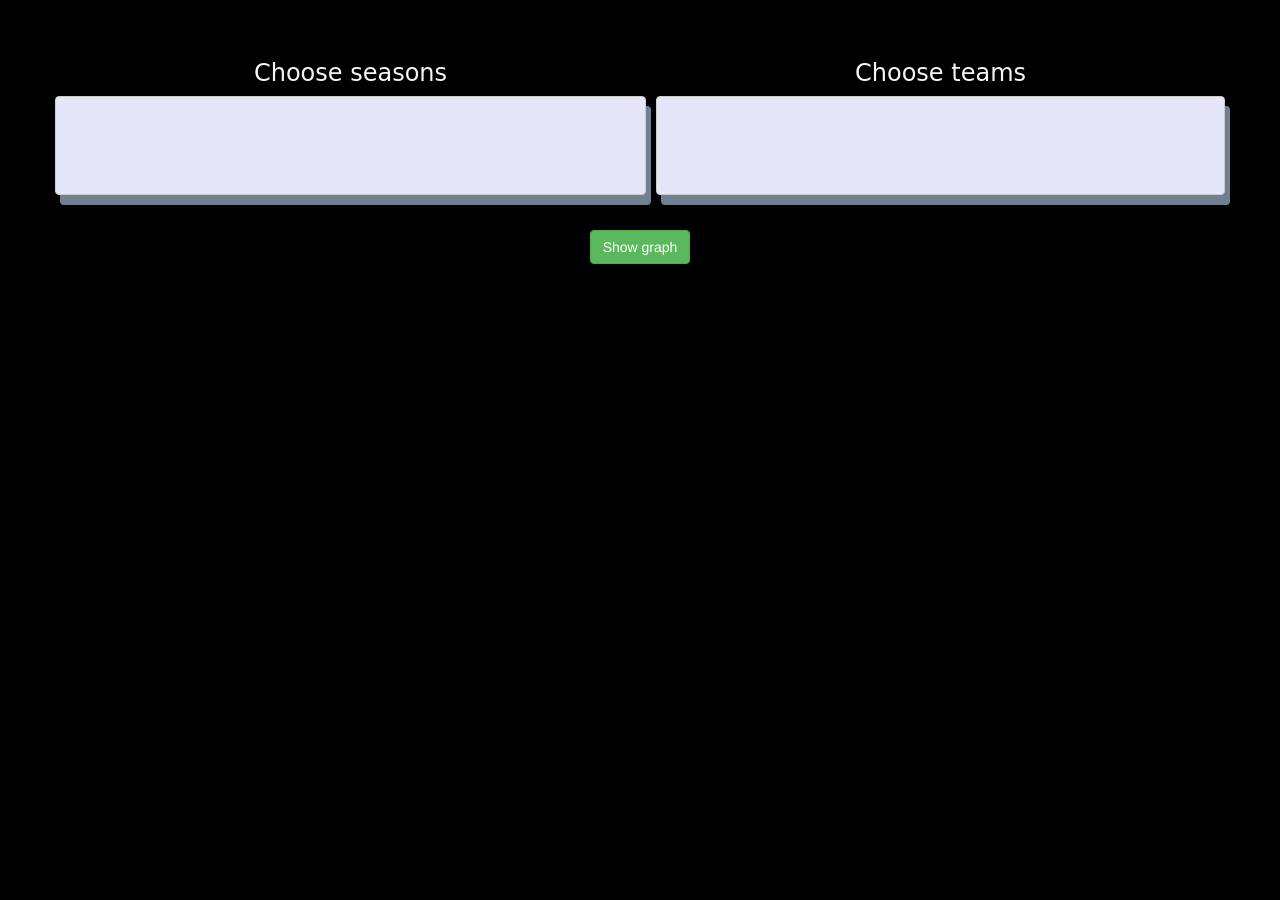
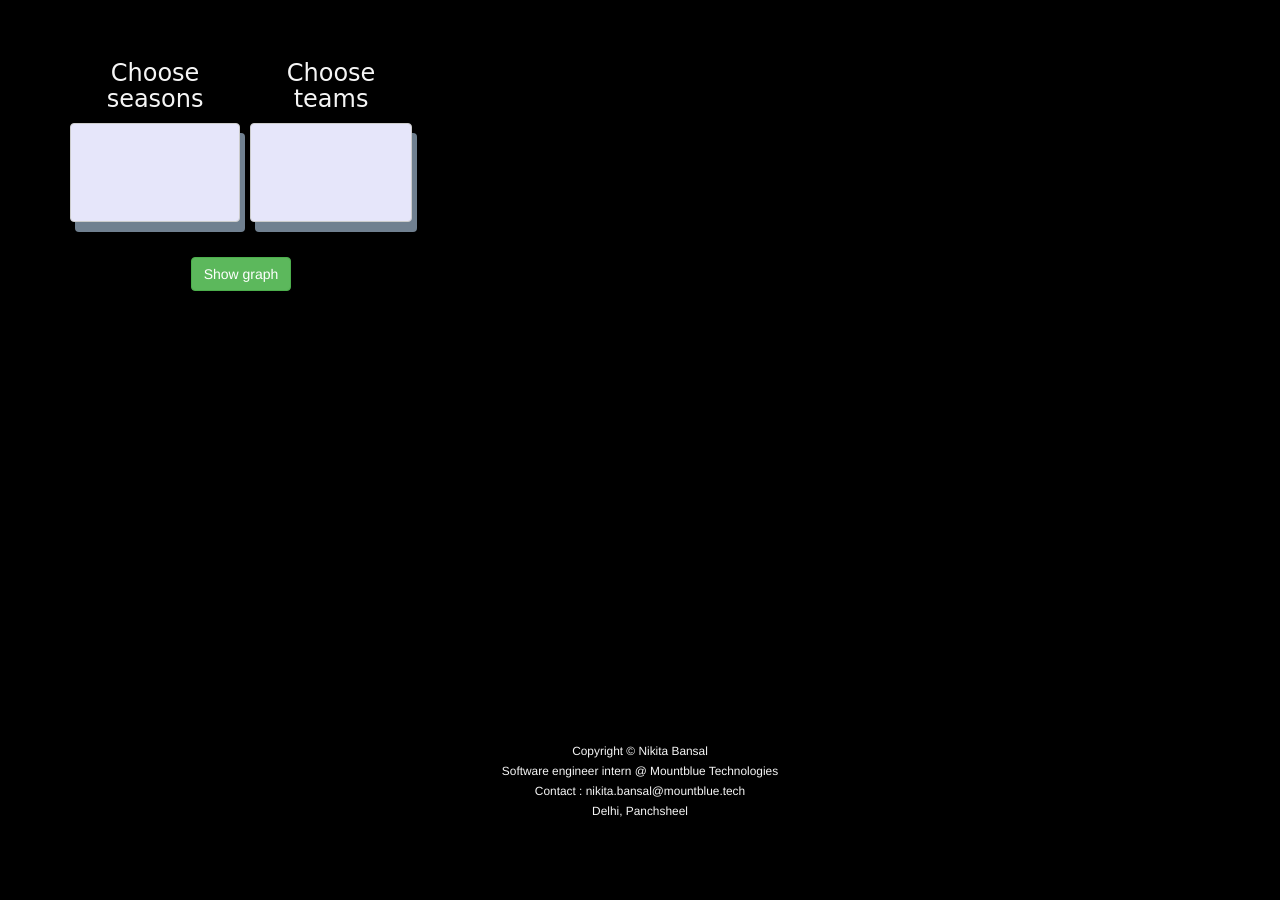
Before and after one commit to nikitabansal711/Ipl-Data-Project-Django, a Django app: page /ipl/matches-teams-season/ in a window 1280 px wide. Shown: the part 52-952 px from the top of the page. After the commit the page ends 869 px from the top, so only its background shows below. Run offline with Django 3.2, Linux system fonts and the light colour scheme; data that the repository does not hold is empty; some libraries are stand-ins or nearby versions.

Commit message:
fixed frontend allignment

```diff
--- a/DataProject/ipl_solution/static/ipl_solution/css/style.css
+++ b/DataProject/ipl_solution/static/ipl_solution/css/style.css
@@ -12,7 +12,7 @@ h4 {
   font-family: "Lobster", cursive;
 }
 .fav {
-  background-color:#E6E6FA;
+  background-color: #e6e6fa;
   box-shadow: 5px 10px #708090;
   color: black;
   font-weight: bolder;
@@ -79,7 +79,7 @@ select {
   width: 150px;
 }
 select:hover {
-  background-color:#F5FFFA;
+  background-color: #f5fffa;
   transform: translate3d(0px, -1px, 0px);
   margin-top: -1px;
 }
@@ -122,9 +122,13 @@ select:hover {
   font-weight: bolder;
   font-family: "Lobster", cursive;
 }
-.flex_box{
+.flex_box {
   display: grid;
   grid-template-columns: auto auto;
   grid-gap: 10px;
   margin-bottom: 15px;
 }
+.main_grid {
+  display: grid;
+  grid-template-columns: 30% 70%;
+}
--- a/DataProject/ipl_solution/static/ipl_solution/js/ipl_solution_home.js
+++ b/DataProject/ipl_solution/static/ipl_solution/js/ipl_solution_home.js
@@ -295,6 +295,9 @@ function plotGraphs4(fieldID1, fieldID2) {
           text: "Number of matches played by teams by season",
         },
         xAxis: {
+          title: {
+            text: "Seasons",
+          },
           categories: seasons,
         },
         yAxis: {
@@ -314,18 +317,6 @@ function plotGraphs4(fieldID1, fieldID2) {
             },
           },
         },
-        legend: {
-          align: "right",
-          x: -30,
-          verticalAlign: "top",
-          y: 25,
-          floating: true,
-          backgroundColor:
-            Highcharts.defaultOptions.legend.backgroundColor || "white",
-          borderColor: "#CCC",
-          borderWidth: 1,
-          shadow: false,
-        },
         tooltip: {
           headerFormat: "<b>{point.x}</b><br/>",
           pointFormat: "{series.name}: {point.y}<br/>",
--- a/DataProject/ipl_solution/templates/ipl_solution/sol2.html
+++ b/DataProject/ipl_solution/templates/ipl_solution/sol2.html
@@ -2,7 +2,8 @@
 <div class="row text-center">
   <br />
   <div class="container">
-    <div class="row">
+    <div class="main_grid">
+      <div>
         <h3>Choose Players</h3>
         <form action="">
           <select
@@ -58,7 +59,6 @@
             <br />
           </div>
         </form>
-    </div>
         <button
           id="submit"
           class="btn btn-success"
@@ -66,7 +66,9 @@
         >
           Show graph
         </button>
+      </div>
       <div id="container"></div>
     </div>
   </div>
+</div>
 {% endblock %}
--- a/DataProject/ipl_solution/templates/ipl_solution/sol3.html
+++ b/DataProject/ipl_solution/templates/ipl_solution/sol3.html
@@ -2,7 +2,8 @@
 <div class="row text-center">
   <br />
   <div class="container">
-    <div class="row">
+    <div class="main_grid">
+      <div>
         <h3>Choose nations</h3>
         <form action="">
           <select
@@ -20,7 +21,6 @@
           </select>
           <br />
         </form>
-    </div>
         <button
           id="submit"
           class="btn btn-success"
@@ -28,7 +28,9 @@
         >
           Show graph
         </button>
+      </div>
       <div id="container"></div>
     </div>
   </div>
+</div>
 {% endblock %}
--- a/DataProject/ipl_solution/templates/ipl_solution/sol4.html
+++ b/DataProject/ipl_solution/templates/ipl_solution/sol4.html
@@ -2,11 +2,12 @@
 <div class="row text-center">
   <br />
   <div class="container">
-    <div class="row">
+    <div class="main_grid">
+      <div>
+        <form>
           <div class="flex_box">
             <div>
               <h3>Choose seasons</h3>
-          <form action="">
               <select
                 name="players"
                 data="tooltip"
@@ -20,12 +21,9 @@
                   populateDropdown4("seasons");
                 </script>
               </select>
-            <br />
-          </form>
             </div>
             <div>
               <h3>Choose teams</h3>
-          <form action="">
               <select
                 name="teams"
                 data="tooltip"
@@ -39,11 +37,10 @@
                   populateDropdown5("teams");
                 </script>
               </select>
-            <br />
-          </form>
             </div>
           </div>
-    </div>
+        </form>
+        <br />
         <button
           id="submit"
           class="btn btn-success"
@@ -51,7 +48,9 @@
         >
           Show graph
         </button>
+      </div>
       <div id="container"></div>
     </div>
   </div>
+</div>
 {% endblock %}
--- a/DataProject/ipl_solution/views.py
+++ b/DataProject/ipl_solution/views.py
@@ -20,7 +20,7 @@ def teams_runs_data(request):
         data = (
             Delivery.objects.values("batting_team")
             .annotate(total_runs=Sum("total_runs"))
-            .order_by("total_runs")
+            .order_by("batting_team")
         )
         teams = []
         for row in data:
```
Also changed, not shown: DataProject/ipl_solution/templates/ipl_solution/sol1.html (+7 -2 lines). Lines whose indentation alone changed are shown as unchanged.
